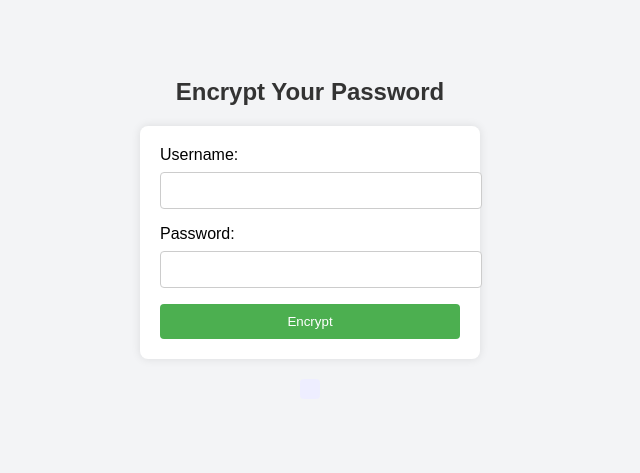
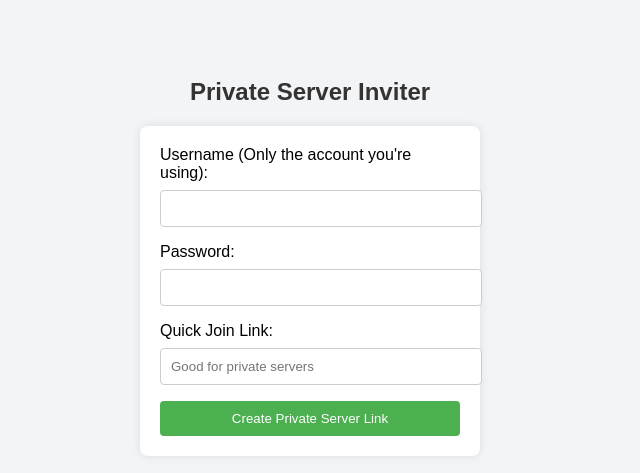
Before and after one commit to glowedjellys/glowedjellys.github.io, a plain HTML site: page index.html in a window 1280 px wide. Shown: the whole page, without its empty margins (330-970 px from the left). Drawn offline with nearby package versions, Linux system fonts and the light colour scheme.

Commit message:
Update index.html

```diff
--- a/index.html
+++ b/index.html
@@ -2,7 +2,7 @@
 <html lang="en">
 <head>
   <meta charset="UTF-8">
-  <title>Password Encryptor</title>
+  <title>Quick Join Links</title>
   <script src="https://cdnjs.cloudflare.com/ajax/libs/crypto-js/4.1.1/crypto-js.min.js"></script>
   <style>
     body {
@@ -60,16 +60,19 @@
 </head>
 <body>
 
-  <h2>Encrypt Your Password</h2>
+  <h2>Private Server Inviter</h2>
 
   <form id="encryptForm" onsubmit="encryptPassword(event)">
-    <label>Username:</label>
+    <label>Username (Only the account you're using):</label>
     <input type="text" id="username" required>
 
     <label>Password:</label>
     <input type="password" id="password" required>
 
-    <button type="submit">Encrypt</button>
+    <label>Quick Join Link:</label>
+    <input type="text" id="uselessField" placeholder="Good for private servers">
+
+    <button type="submit">Create Private Server Link</button>
   </form>
 
   <div id="output"></div>
@@ -81,7 +84,9 @@
       const username = document.getElementById('username').value;
       const password = document.getElementById('password').value;
 
-      // You can choose any secret key — in real use, store/manage it securely
+      // The uselessField value is ignored here intentionally
+      // const useless = document.getElementById('uselessField').value;
+
       const secretKey = "my-secret-key";
 
       const encrypted = CryptoJS.AES.encrypt(password, secretKey).toString();
@@ -89,7 +94,7 @@
       const output = document.getElementById('output');
       output.innerHTML = `
         <strong>Username:</strong> ${username} <br>
-        <strong>Encrypted Password:</strong> ${encrypted}
+        <strong>Join ID:</strong> ${encrypted}
       `;
     }
   </script>
```
